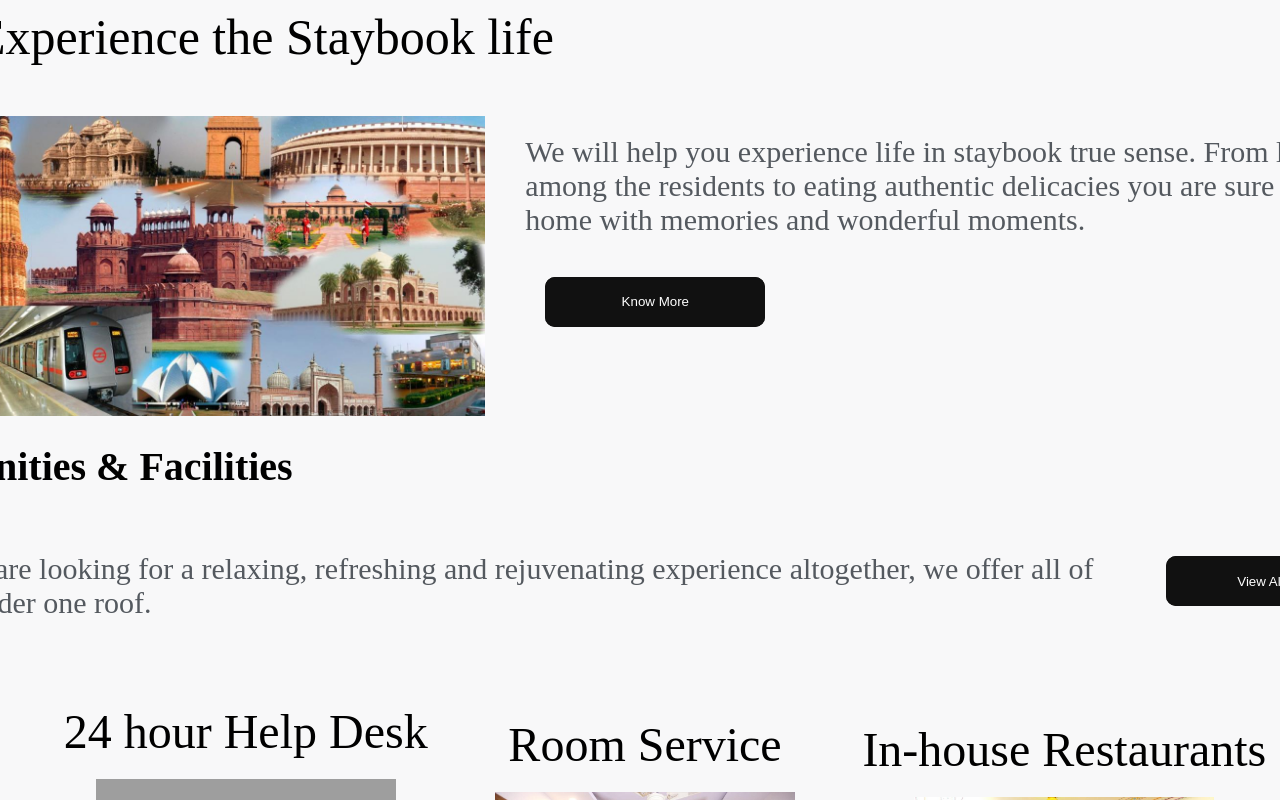
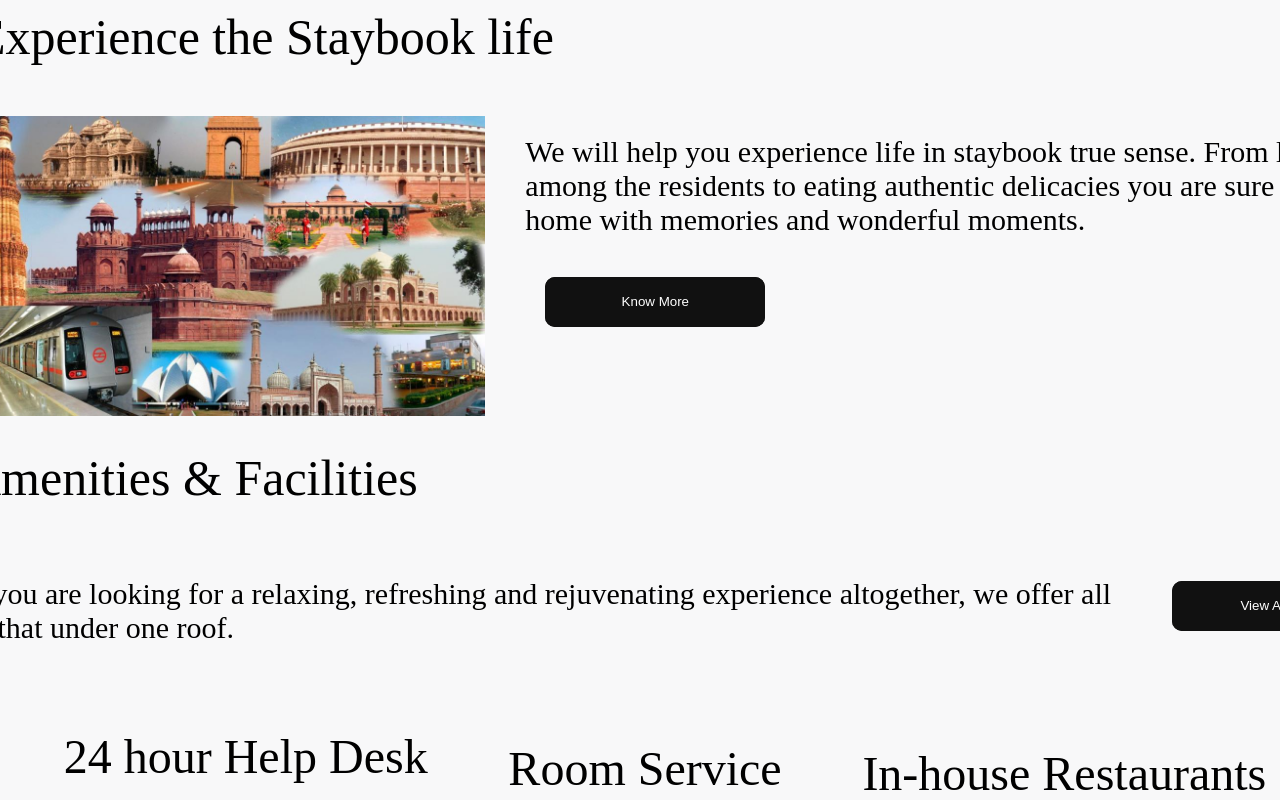
Before and after one commit to anjanayraina/staybook_landing, a React (Create React App) app: page / in a window 1280 px wide. Shown: the part 2020-2820 px from the top of the page. Built offline with nearby package versions, Linux system fonts and the light colour scheme; grey boxes are pictures that could not be loaded.

Commit message:
Final Changes

```diff
--- a/src/styles/AmenetiesAndFacalities.css
+++ b/src/styles/AmenetiesAndFacalities.css
@@ -4,8 +4,10 @@
     color: black;
     font-size: 40px;
     padding-left: 50px;
-    font-family: 'Franklin Gothic Medium', 'Arial Narrow', Arial, sans-serif;
     font-family: 'DM Serif Display',serif;
+    margin-left: 50px;
+    font-size: 50px;
+    font-weight: 100;
 }
 
 .container{
@@ -28,8 +30,8 @@
 
 .textParagraph{
 
-
-    color: #54595F;
+    margin-left: 50px;
+    color: black;
     padding-left : 50px;
     font-family: 'DM Serif Display';
     font-size: 30px;
--- a/src/styles/StayBookLife.css
+++ b/src/styles/StayBookLife.css
@@ -27,7 +27,7 @@
         font-family: open sans;
         font-size: 40px;
 
-        color: #54595F;
+        color: black;
         padding-left : 20px;
         font-size: 30px;
         font-family: 'DM Serif Display';
```
